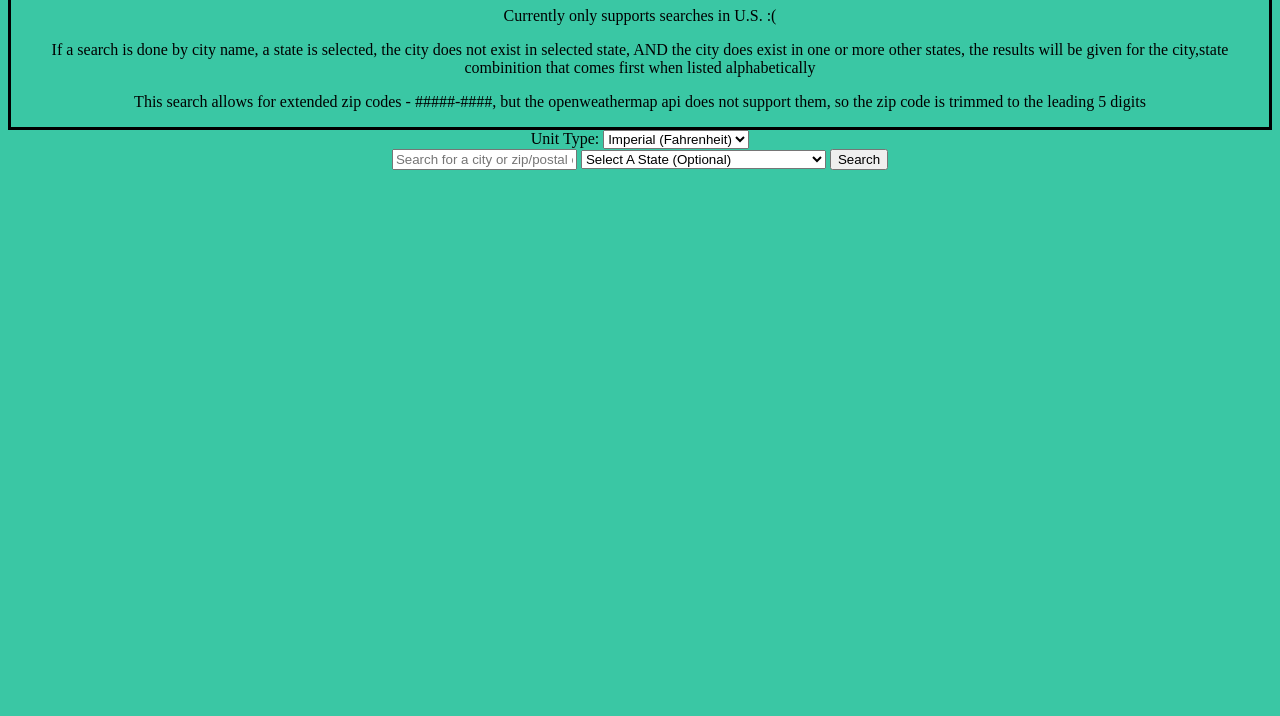
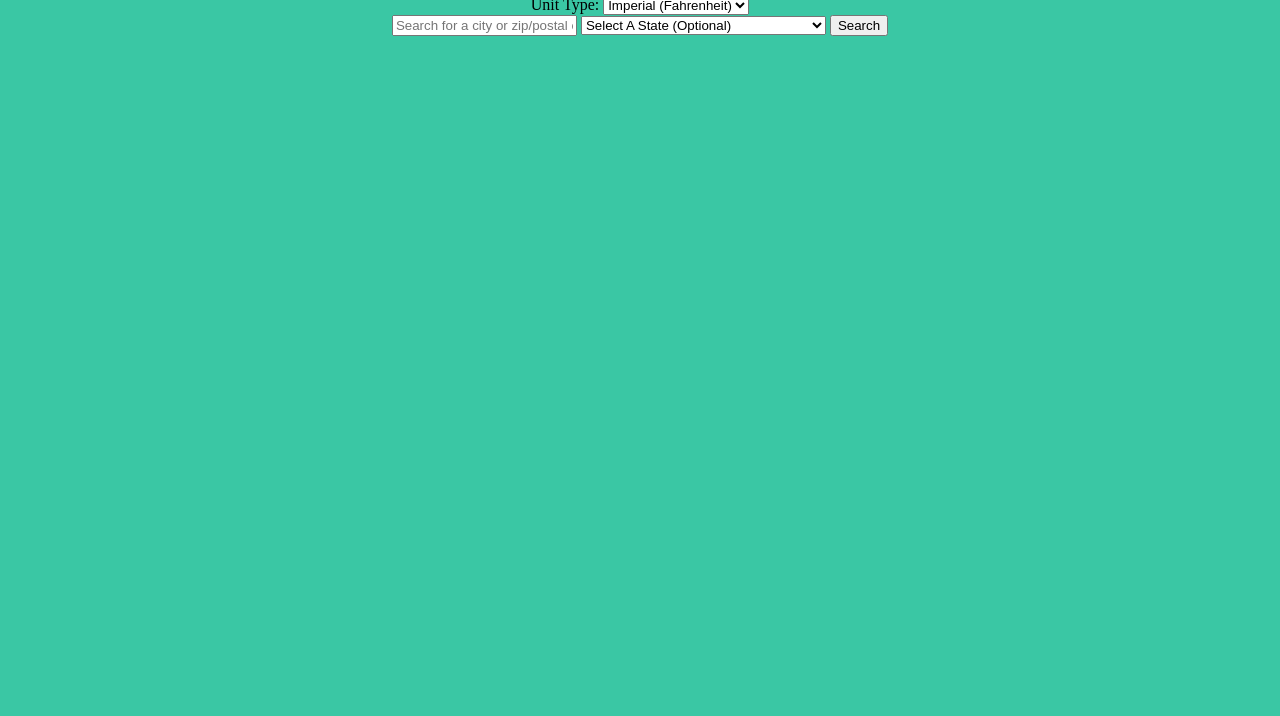
Before and after one commit to JosephJackels/Weather-App, a plain HTML site: page index.html in a window 1280 px wide. Shown: the part 84-800 px from the top of the page. Drawn offline with Linux system fonts and the light colour scheme.

Commit message:
small style update, readme update

```diff
--- a/index.html
+++ b/index.html
@@ -8,9 +8,6 @@
 <body>
 <div class="pageHeader">
 	<h1 class="pageTitle">Weather Bot 1.0</h1>
-	<p>Currently only supports searches in U.S. :(</p><!--Temporary element, to be removed when updates made-->
-	<p>If a search is done by city name, a state is selected, the city does not exist in selected state, AND the city does exist in one or more other states, the results will be given for the city,state combinition that comes first when listed alphabetically</p>
-	<p>This search allows for extended zip codes - #####-####, but the openweathermap api does not support them, so the zip code is trimmed to the leading 5 digits</p>
 </div>
 <div class='searchContainer'>
 	<label>
--- a/styles/weatherAppStyles.css
+++ b/styles/weatherAppStyles.css
@@ -6,11 +6,9 @@
 }
 .pageHeader {
 	text-align: center;
-	border:solid #000000 3px;
 }
 .searchContainer {
 	text-align: center;
-	//padding: 50px;
 }
 .currentWeatherCardContainer {
 	width: 100%;
```
Also changed, not shown: readme.txt.
